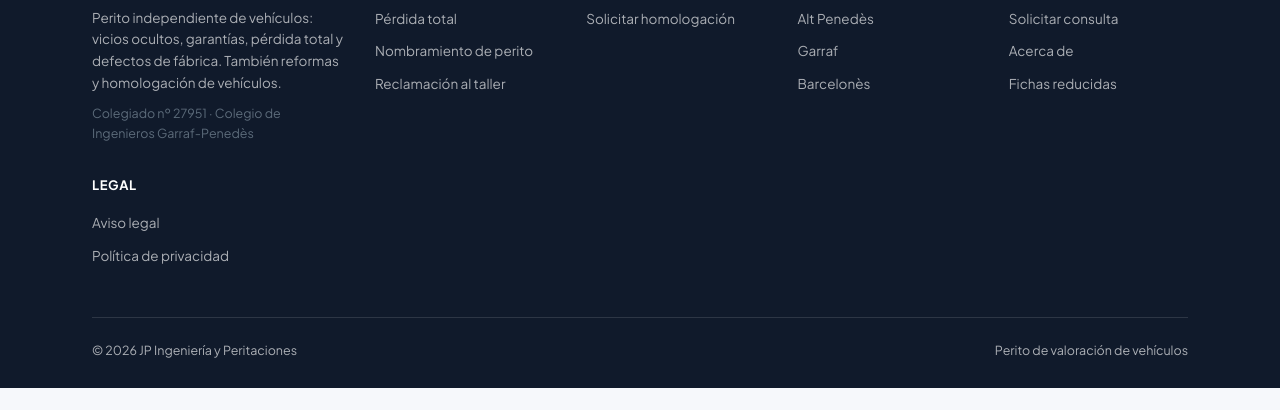
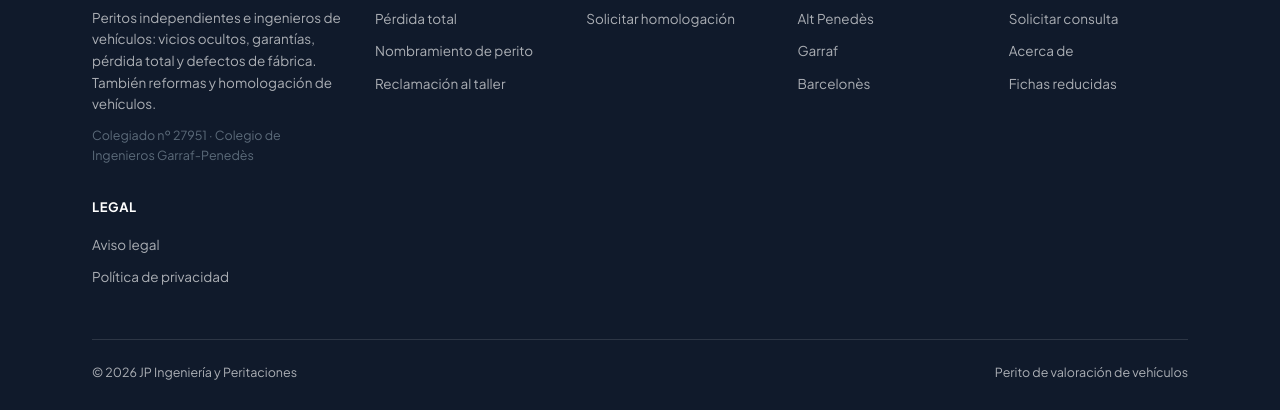
Before and after one commit to ingenieriayperitaciones/ingenieriayperitaciones, a plain HTML site: page acerca-de.html in a window 1280 px wide. Shown: the part 1268-1678 px from the top of the page. Before the commit the page ends 1656 px from the top, so only its background shows below. Drawn offline with Linux system fonts and the light colour scheme.

Commit message:
Pie: peritos independientes e ingenieros de vehículos
Co-Authored-By: Claude Sonnet 5.5 <noreply@anthropic.com>
Claude-Session: https://claude.ai/code/session_01JukUV8op4aER9z3jVcxdXC

```diff
--- a/acerca-de.html
+++ b/acerca-de.html
@@ -93,7 +93,7 @@
     <div class="footer-grid">
       <div>
         <div class="footer-brand"><img src="logo-icon-fondo-blanco.png" alt="JP Ingeniería y Peritaciones" style="width:38px;height:38px;border-radius:12px;object-fit:contain;flex-shrink:0;">JP Ingeniería y Peritaciones</div>
-        <p>Perito independiente de vehículos: vicios ocultos, garantías, pérdida total y defectos de fábrica. También reformas y homologación de vehículos.</p>
+        <p>Peritos independientes e ingenieros de vehículos: vicios ocultos, garantías, pérdida total y defectos de fábrica. También reformas y homologación de vehículos.</p>
         <p style="margin-top:10px;font-size:12.5px;color:var(--muted);">Colegiado nº 27951 · Colegio de Ingenieros Garraf-Penedès</p>
       </div>
       <div class="footer-col">
```
Also changed, not shown: aviso-legal.html (+1 -1 lines), fichas-reducidas.html (+1 -1 lines), index.html (+1 -1 lines), perito-coches-alt-penedes.html (+1 -1 lines), perito-coches-anoia.html (+1 -1 lines), perito-coches-baix-camp.html (+1 -1 lines), perito-coches-baix-llobregat.html (+1 -1 lines), perito-coches-baix-penedes.html (+1 -1 lines), perito-coches-barcelones.html (+1 -1 lines), perito-coches-garraf.html (+1 -1 lines), perito-coches-tarragones.html (+1 -1 lines), perito-coches-valles-occidental.html (+1 -1 lines), privacidad.html (+1 -1 lines), reformas.html (+1 -1 lines), 1 more files.
